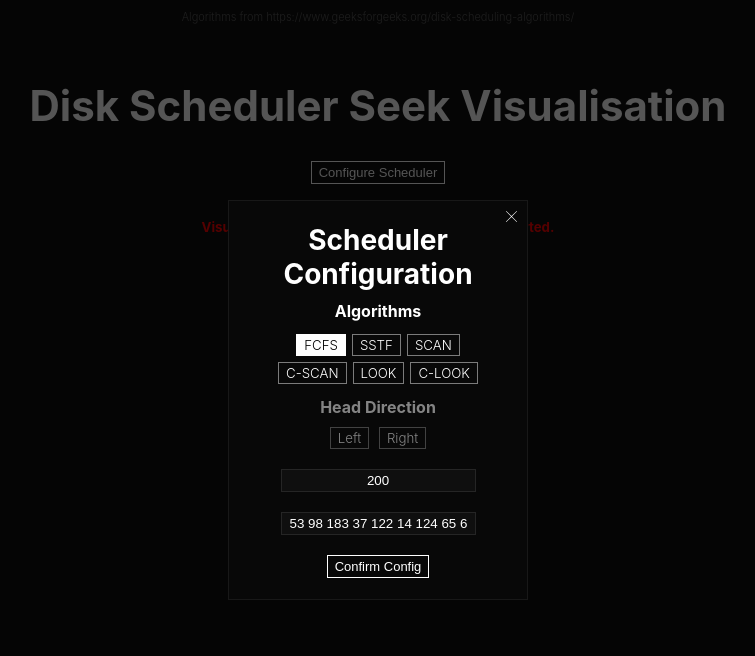
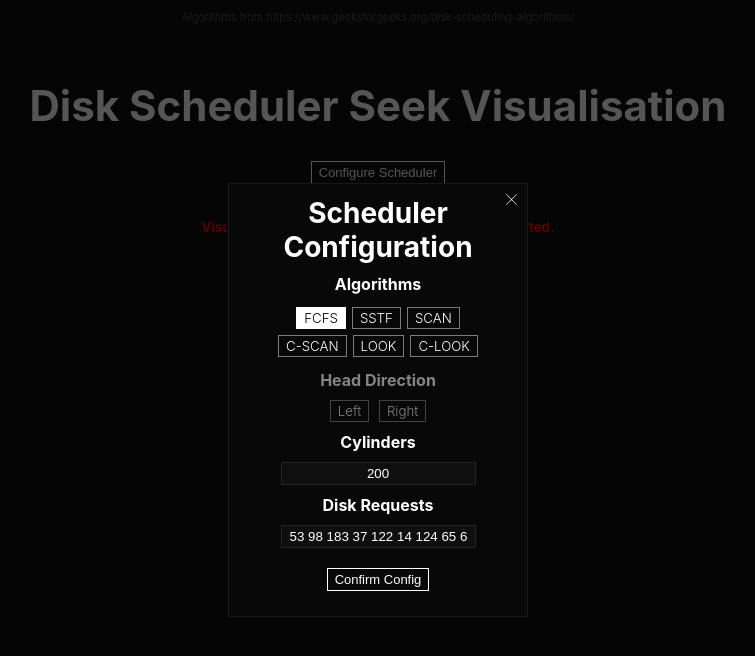
Before and after one commit to MohammedAliHussein/seektime.app, a Svelte app: page / in a window 1280 px wide. Both pictures are taken after a click on the button "Configure Scheduler". Shown: the top 656 px of the page, without its empty margins (262-1017 px from the left). Built offline with nearby package versions, Linux system fonts and the light colour scheme.

Commit message:
Added headers for cylinders and disk requests

```diff
--- a/src/components/ConfigurationModal.svelte
+++ b/src/components/ConfigurationModal.svelte
@@ -49,12 +49,6 @@
     }
 
     function sendConfiguration() {
-        console.log( {
-            selected_algorithm,
-            head_direction,
-            cylinders: parseInt(cylinders),
-            disk_requests: cleanRequests((disk_requests.trim()).split(" "))
-        })
         dispatch("config", {
             selected_algorithm,
             head_direction,
@@ -92,8 +86,14 @@
                     <h5 class:highlighted_button="{head_direction === "Right"}" on:click="{() => { head_direction === "Right" ? head_direction = "" : head_direction = "Right" }}">Right</h5>
                 </div>
             </div>
-            <input bind:value={cylinders} class="cylinders-input" type="text" placeholder={pastNumberOfCylinders} maxlength="4">
-            <input bind:value={disk_requests} class="requests-input" type="text" placeholder={pastDiskReqests}>
+            <div class="cylinders">
+                <h4>Cylinders</h4>
+                <input bind:value={cylinders} class="cylinders-input" type="text" placeholder={pastNumberOfCylinders} maxlength="4">
+            </div>
+            <div class="disk-requests">
+                <h4>Disk Requests</h4>
+                <input bind:value={disk_requests} class="requests-input" type="text" placeholder={pastDiskReqests}>
+            </div>
             <button on:click="{sendConfiguration}">Confirm Config</button>
         </div>
     </div>
@@ -112,9 +112,17 @@
         animation: fadeIn 0.2s ease-in-out;
     }
 
+    .cylinders, .disk-requests {
+        background: none;
+    }
+
+    .cylinders h4, .disk-requests h4 {
+        margin-bottom: 10px;
+    }
+
     .config-modal {
         width: 300px;
-        height: 400px;
+        height: fit-content;
         border: 1px solid rgba(255, 255, 255, 0.066);
         position: relative;
         display: flex;
@@ -123,7 +131,9 @@
         flex-direction: column;
         background-color: rgb(8, 8, 8);
         animation: fadeIn 0.2s ease-in-out;
-        margin: 20px;
+        /* margin: 20px; */
+        padding-top: 12px;
+        padding-bottom: 25px;
     }
 
     svg {
@@ -178,7 +188,7 @@
     }
 
     .head-direction {
-        margin-bottom: 20px;
+        margin-bottom: 10px;
     }
 
     .head-direction-options {
@@ -207,7 +217,7 @@
     }
 
     .cylinders-input {
-        margin-bottom: 20px;
+        margin-bottom: 10px;
     }
 
     input {
```
